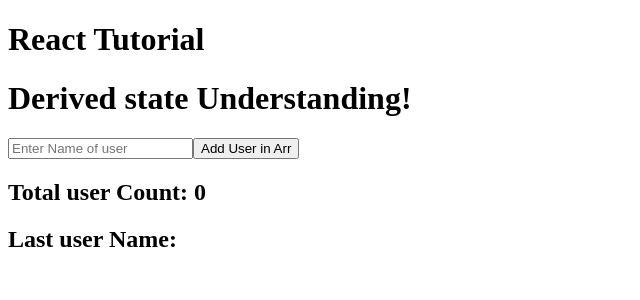
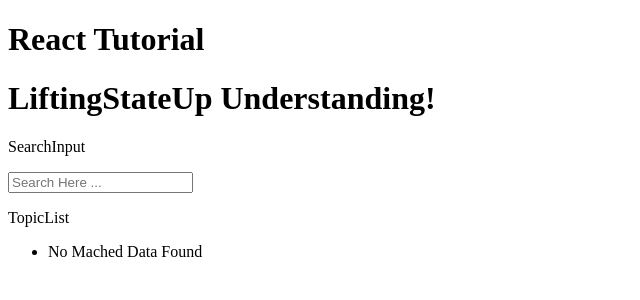
Before and after one commit to pans1234/React-Js-Tutorial, a React (Vite) app: page / in a window 1280 px wide. Shown: the top 300 px of the page, without its empty margins (0-640 px from the left). Built offline with nearby package versions, Linux system fonts and the light colour scheme.

Commit message:
Lifting State up Done

```diff
--- a/src/App.jsx
+++ b/src/App.jsx
@@ -30,6 +30,7 @@ import UseTransitionHookUnderstanding from './Hooks-Understanding/UsetRansitionh
 import ImpurePureComponent from './React-Advance-Concepts/Pure-Component'
 import PureFunction from './React-Advance-Concepts/Pure-Component'
 import DerivedState from './React-Advance-Concepts/Derived-State'
+import LiftingStateUpParent from './React-Advance-Concepts/Lifting-State-Up-React'
 function App() {
   const [count, setCount] = useState(0)
   let userObj = [
@@ -75,7 +76,8 @@ function App() {
       {/* <UseTransitionHookUnderstanding /> */}
       {/* <ImpurePureComponent /> */}
       {/* <PureFunction /> */}
-      <DerivedState />
+      {/* <DerivedState /> */}
+      <LiftingStateUpParent />
 
 
     </div>
--- /dev/null
+++ b/src/React-Advance-Concepts/Lifting-State-Up-React.jsx
@@ -0,0 +1,45 @@
+import { useState } from "react"
+
+function SearchInput({ query, onChangeQuery }) {
+    return (
+        <>
+            <p>SearchInput</p>
+            <input type="text" placeholder="Search Here ..." onChange={(event) => onChangeQuery(event.target.value)} value={query} />
+        </>
+    )
+}
+
+function TopicList({ query }) {
+    const ITEMS = ['React', 'useRef', 'useTransition', 'forwardRef', 'Derived State'];
+    const matches = ITEMS.filter((item) => {
+        return item?.toLowerCase().includes(query?.toLowerCase())
+    })
+    return (
+        <>
+            <p>TopicList</p>
+            <ul>
+                {
+                    matches.length > 0 ?
+                        matches.map((i, index) => {
+                            return <li key={index}>{i}</li>
+                        })
+                        :
+                        <li>No Mached Data Found</li>
+                }
+            </ul>
+        </>
+    )
+}
+
+
+export default function LiftingStateUpParent() {
+    const [query, setQuery] = useState();
+
+    return (
+        <>
+            <h1>LiftingStateUp Understanding!</h1>
+            <SearchInput query={query} onChangeQuery={setQuery} />
+            <TopicList query={query} />
+        </>
+    )
+}
```
